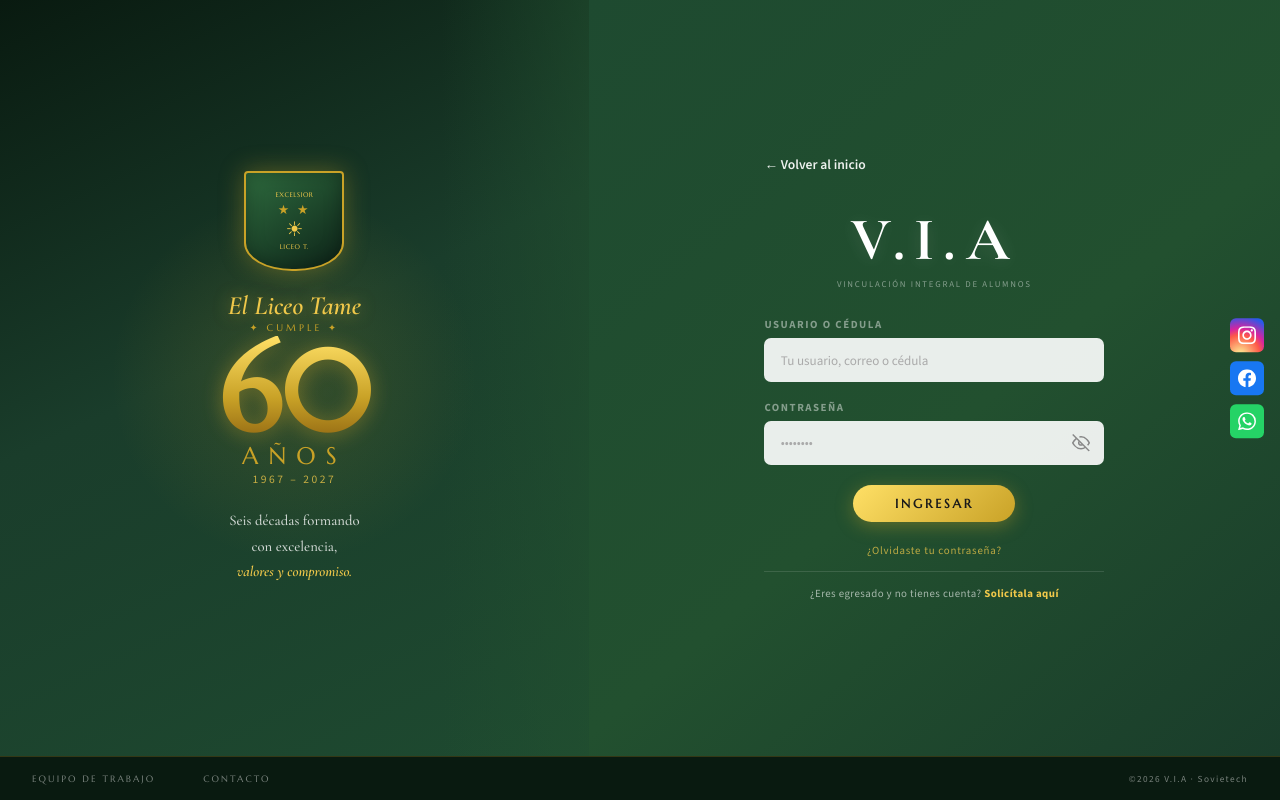
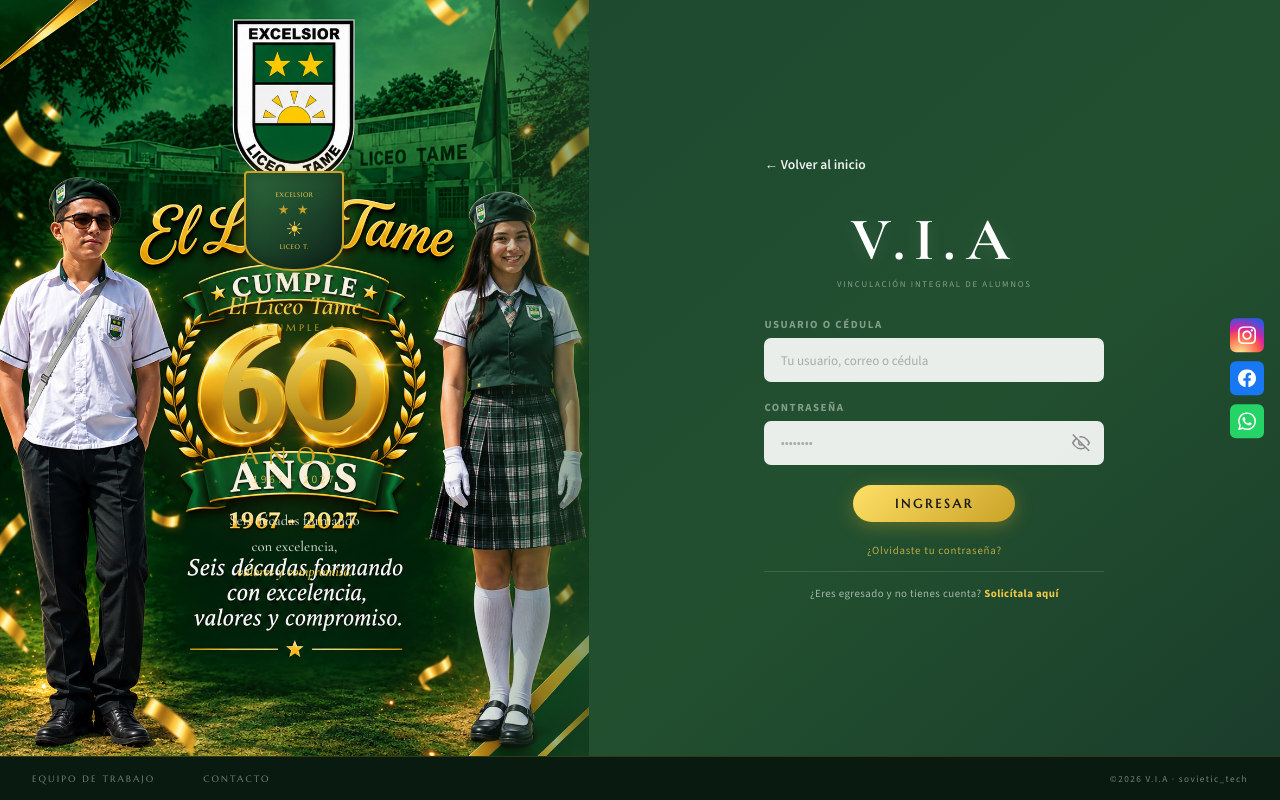
Before and after one commit to vialiceo/proyecto-via, a Flask app: page /login in a window 1280 px wide. Run offline with Flask 3, Linux system fonts and the light colour scheme.

Commit message:
correcion de css

```diff
--- a/static/css/login.css
+++ b/static/css/login.css
@@ -36,7 +36,10 @@ html, body {
 .panel-left {
   position: relative;
   flex: 0 0 46%;
-  background: linear-gradient(155deg, #091a10 0%, var(--verde-base) 45%, #1e4a30 100%);
+  background-color: var(--verde-base);
+  background-image: url('/static/img/portada/login.jpg');
+  background-size: cover;
+  background-position: center;
   display: flex;
   align-items: center;
   justify-content: center;
@@ -511,7 +514,7 @@ html, body {
 
 .btn-ver.mostrando .icon-eye     { display: block; }
 .btn-ver.mostrando .icon-eye-off { display: none; }
-/* Enlace para volver al inicio (portada) desde el login. */
+
 .link-volver {
   display: inline-flex;
   align-items: center;
@@ -527,6 +530,6 @@ html, body {
 }
 .link-volver:hover { color: var(--oro, #c9a227); }
 
-/* El enlace de volver va sobre el panel verde: debe ser claro, no verde. */
+
 .link-volver { color: rgba(255,255,255,0.92); }
 .link-volver:hover { color: var(--oro-claro, #f0c84a); }
--- a/templates/_auth_card.html
+++ b/templates/_auth_card.html
@@ -45,7 +45,7 @@
   <footer class="site-footer">
     <span class="footer-link">EQUIPO DE TRABAJO</span>
     <span class="footer-link">CONTACTO</span>
-    <span class="footer-copy">©2026 V.I.A · Sovietech</span>
+    <span class="footer-copy">©2026 V.I.A · sovietic_tech</span>
   </footer>
 
   <script src="/static/js/carga.js"></script>
--- a/templates/aviso_legal.html
+++ b/templates/aviso_legal.html
@@ -183,7 +183,7 @@
     </div>
 
     <div class="footer-bottom">
-      <p>© 2026 Institución Educativa Liceo Tame — V.I.A · Desarrollado por Sovietech. Todos los derechos reservados.</p>
+      <p>© 2026 Institución Educativa Liceo Tame — V.I.A · Desarrollado por sovietic_tech. Todos los derechos reservados.</p>
     </div>
   </footer>
 
--- a/templates/ayuda.html
+++ b/templates/ayuda.html
@@ -282,7 +282,7 @@
 
     <div class="footer-bottom">
       <p><em>Seis décadas formando con excelencia, valores y compromiso.</em></p>
-      <p>© 2026 Institución Educativa Liceo Tame — V.I.A · Desarrollado por Sovietech. Todos los derechos reservados.</p>
+      <p>© 2026 Institución Educativa Liceo Tame — V.I.A · Desarrollado por sovietic_tech. Todos los derechos reservados.</p>
     </div>
   </footer>
 
--- a/templates/documento_institucional.html
+++ b/templates/documento_institucional.html
@@ -63,7 +63,7 @@
   </main>
 
   <footer class="doc-footer">
-    © 2026 Institución Educativa Liceo Tame — V.I.A · Desarrollado por Sovietech
+    © 2026 Institución Educativa Liceo Tame — V.I.A · Desarrollado por sovietic_tech
   </footer>
 
   <script src="/static/js/carga.js"></script>
--- a/templates/login.html
+++ b/templates/login.html
@@ -150,7 +150,7 @@
   <footer class="site-footer">
     <a href="{{ url_for('public.contacto') }}#equipo" class="footer-link">EQUIPO DE TRABAJO</a>
     <a href="{{ url_for('public.contacto') }}" class="footer-link">CONTACTO</a>
-    <span class="footer-copy">©2026 V.I.A · Sovietech</span>
+    <span class="footer-copy">©2026 V.I.A · sovietic_tech</span>
   </footer>
 
 
--- a/templates/portada.html
+++ b/templates/portada.html
@@ -140,7 +140,7 @@
         <p>Tame, Arauca — Colombia</p>
       </div>
     </div>
-    <p class="footer-copy">© 2026 Institución Educativa Liceo Tame — V.I.A · Desarrollado por Sovietech</p>
+    <p class="footer-copy">© 2026 Institución Educativa Liceo Tame — V.I.A · Desarrollado por sovietic_tech</p>
   </footer>
 
   <script src="/static/js/carga.js"></script>
--- a/templates/usuarios/_footer.html
+++ b/templates/usuarios/_footer.html
@@ -31,8 +31,8 @@
     <div class="footer-col">
       <h3 class="footer-col-title">Información legal</h3>
       <ul class="footer-links">
-        <li><a href="{{ url_for('public.estatuto_general') }}">Estatuto General</a></li>
-        <li><a href="{{ url_for('public.estatuto_profesoral') }}">Estatuto Profesoral</a></li>
+        <!--<li><a href="{{ url_for('public.estatuto_general') }}">Estatuto General</a></li>
+        <li><a href="{{ url_for('public.estatuto_profesoral') }}">Estatuto Profesoral</a></li>-->
         <li><a href="{{ url_for('public.aviso_legal') }}">Aviso de Privacidad</a></li>
         <li><a href="{{ url_for('public.contacto') }}">Contacto</a></li>
       </ul>
@@ -65,7 +65,7 @@
 
 
   <div class="footer-bottom">
-    <p>© 2026 Institución Educativa Liceo Tame — V.I.A · Desarrollado por Sovietech. Todos los derechos reservados.</p>
+    <p>© 2026 Institución Educativa Liceo Tame — V.I.A · Desarrollado por sovietic_tech. Todos los derechos reservados.</p>
   </div>
 
 </footer>
```
Also changed, not shown: readme.md, static/img/portada/login.jpg (added).
